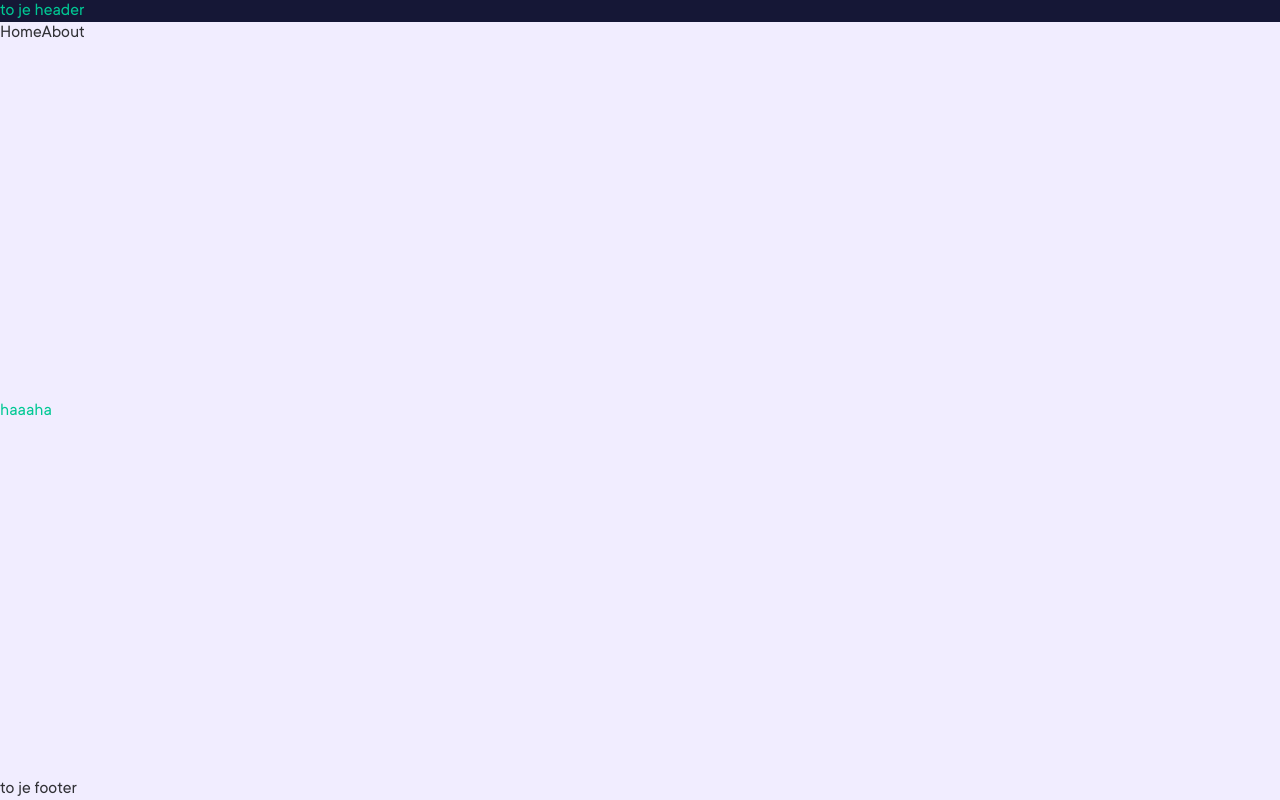
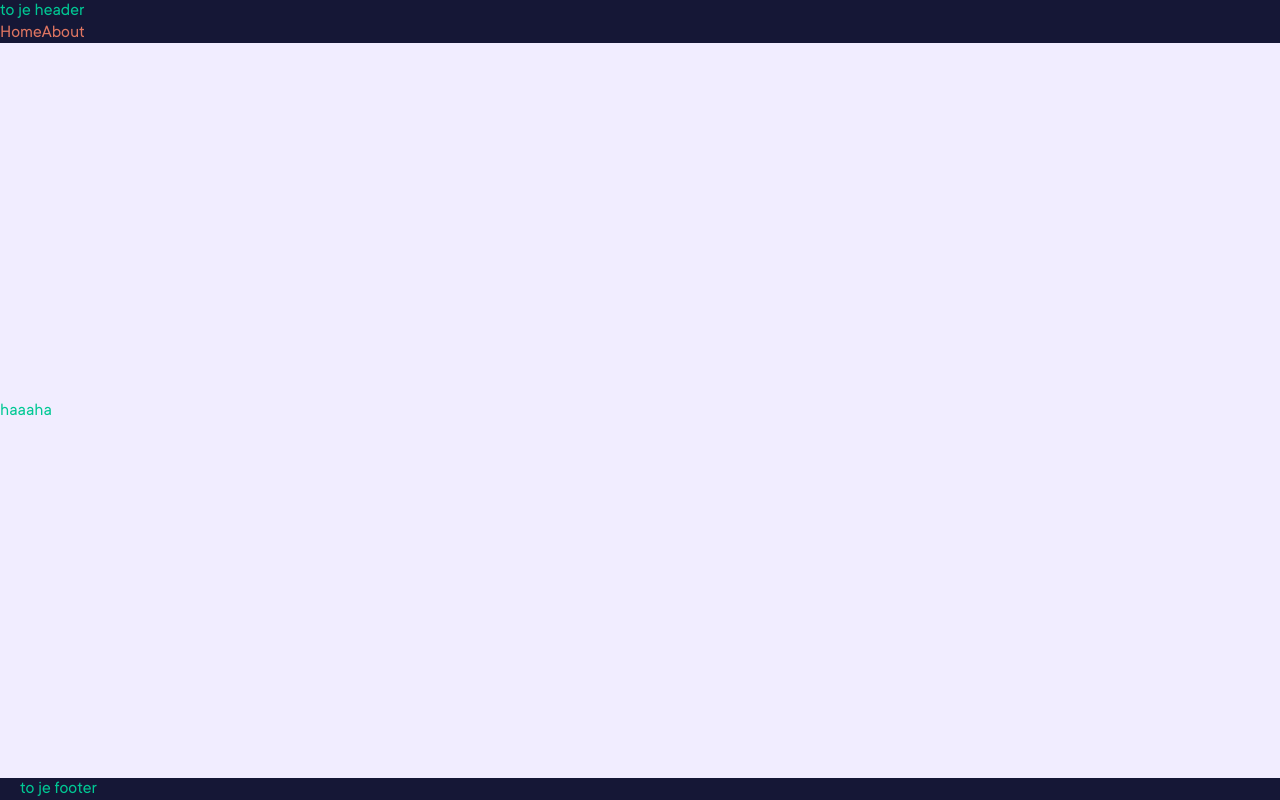
Before and after one commit to majdrab/majdrab.github.io, a Vue app: page / in a window 1280 px wide. Built offline with nearby package versions, Linux system fonts and the light colour scheme.

Commit message:
feat: make BaseContainer component

```diff
--- a/src/App.vue
+++ b/src/App.vue
@@ -4,39 +4,30 @@ import { RouterLink, RouterView } from 'vue-router'
 </script>
 
 <template>
-  <header class="container-grid">
-    <p class="full flex full text-primary text-secondary flex">to je header</p>
-    <nav>
-      <RouterLink to="/">Home</RouterLink>
-      <RouterLink to="/about">About</RouterLink>
-    </nav>
-  </header>
-  <!-- <header>
-    <img alt="Vue logo" class="logo" src="@/assets/logo.svg" width="125" height="125" />
-
-      <HelloWorld msg="You did it!" />
-      <nav>
+  <header class="bg-primary">
+    <BaseContainer isFull>
+      <p class="flex text-secondary">to je header</p>
+      <nav class="text-orange">
         <RouterLink to="/">Home</RouterLink>
         <RouterLink to="/about">About</RouterLink>
       </nav>
-  </header> -->
+    </BaseContainer>
+  </header>
   <main>
     <RouterView />
   </main>
 
-  <footer>to je footer</footer>
+  <footer class="bg-primary">
+    <BaseContainer>
+      <p class="flex text-secondary">to je footer</p>
+      <!-- <nav class="text-orange">
+        <RouterLink to="/">Home</RouterLink>
+        <RouterLink to="/about">About</RouterLink>
+      </nav> -->
+    </BaseContainer>
+  </footer>
 </template>
 
 <style scoped>
-header p {
-  @apply bg-primary;
-}
 
-/* nav a.router-link-exact-active {
-  color: var(--color-text);
-}
-
-nav a.router-link-exact-active:hover {
-  background-color: transparent;
-} */
 </style>
--- a/src/assets/styles/base/base.css
+++ b/src/assets/styles/base/base.css
@@ -27,23 +27,6 @@ input {
   @apply border-none bg-transparent outline-none;
 }
 
-:root {
-  --container-max-width: 1200px;
-  --gap: 0.5rem;
-  --padding-px: 24px;
+/* :root {
 
-  @media (min-width: theme('screens.md')) {
-    --gap: 1.5rem;
-  }
-
-  @media (min-width: theme('screens.xl')) {
-    --gap: 2rem;
-  }
-
-  @each $key, $value in (theme('screens.xs'), theme('screens.sm'), theme('screens.md'), theme('screens.lg'), theme('screens.xl')), (32px, 46px, 70px, 100px, 120px)
-  {
-    @media (min-width: $(key)) {
-      --padding-px: $(value);
-    }
-  }
-}
+} */
--- a/src/assets/styles/utilities/container.css
+++ b/src/assets/styles/utilities/container.css
@@ -1,4 +1,4 @@
-.container-grid {
+/* .container-grid {
   --max: calc((var(--container-max-width) - (var(--gap) * 11)) / 12);
   display: grid;
   grid-template-columns:
@@ -37,4 +37,4 @@
     [content-gap content-end];
   grid-auto-rows: auto;
   width: 100%;
-}
+} */
--- a/src/assets/styles/utilities/utilities.css
+++ b/src/assets/styles/utilities/utilities.css
@@ -55,7 +55,7 @@
     @apply invisible absolute left-0 top-0 h-px w-px;
   }
 
-  .full {
+  /* .full {
     grid-column: 1 / -1;
   }
 
@@ -217,7 +217,7 @@
   }
   .content-span-gap-12 {
     grid-column-end: span 12 content-start;
-  }
+  } */
 
   .flex-full {
     flex: 0 1 100%;
--- /dev/null
+++ b/src/components/global/BaseContainer.vue
@@ -0,0 +1,51 @@
+<script setup>
+defineProps({
+  isFull: {
+    type: Boolean,
+    required: false
+  }
+})
+</script>
+
+<template>
+  <div class="base-container">
+    <div :class="isFull ? 'full' : 'content'">
+      <slot></slot>
+    </div>
+  </div>
+</template>
+
+<style scoped>
+.base-container {
+  display: grid;
+  grid-template-columns:
+    minmax(0, 1fr)
+    [outer-start]
+    var(--padding-px)
+    [content-start]
+    minmax(0, var(--container-max-width))
+    [content-end]
+    var(--padding-px)
+    [outer-end]
+    minmax(0, 1fr);
+  grid-auto-rows: auto;
+  width: 100%;
+
+  --container-max-width: 1400px;
+  --padding-px: 20px;
+
+  @each $key, $value in (theme('screens.xs'), theme('screens.sm'), theme('screens.md'), theme('screens.lg'), theme('screens.xl')), (28px, 40px, 60px, 80px, 100px)
+  {
+    @media (min-width: $(key)) {
+      --padding-px: $(value);
+    }
+  }
+}
+
+.full {
+  grid-column: 1 / -1;
+}
+.content {
+  grid-column: content;
+}
+</style>
--- a/src/main.js
+++ b/src/main.js
@@ -1,11 +1,20 @@
+// import styles
 import './assets/styles/app.css'
 
 import { createApp } from 'vue'
 import App from './App.vue'
 import router from './router'
 
+// import global components
+import BaseContainer from "./components/global/BaseContainer.vue"
+
 const app = createApp(App)
 
 app.use(router)
 
+// define global components
+app
+  .component("BaseContainer", BaseContainer)
+
+
 app.mount('#app')
```
